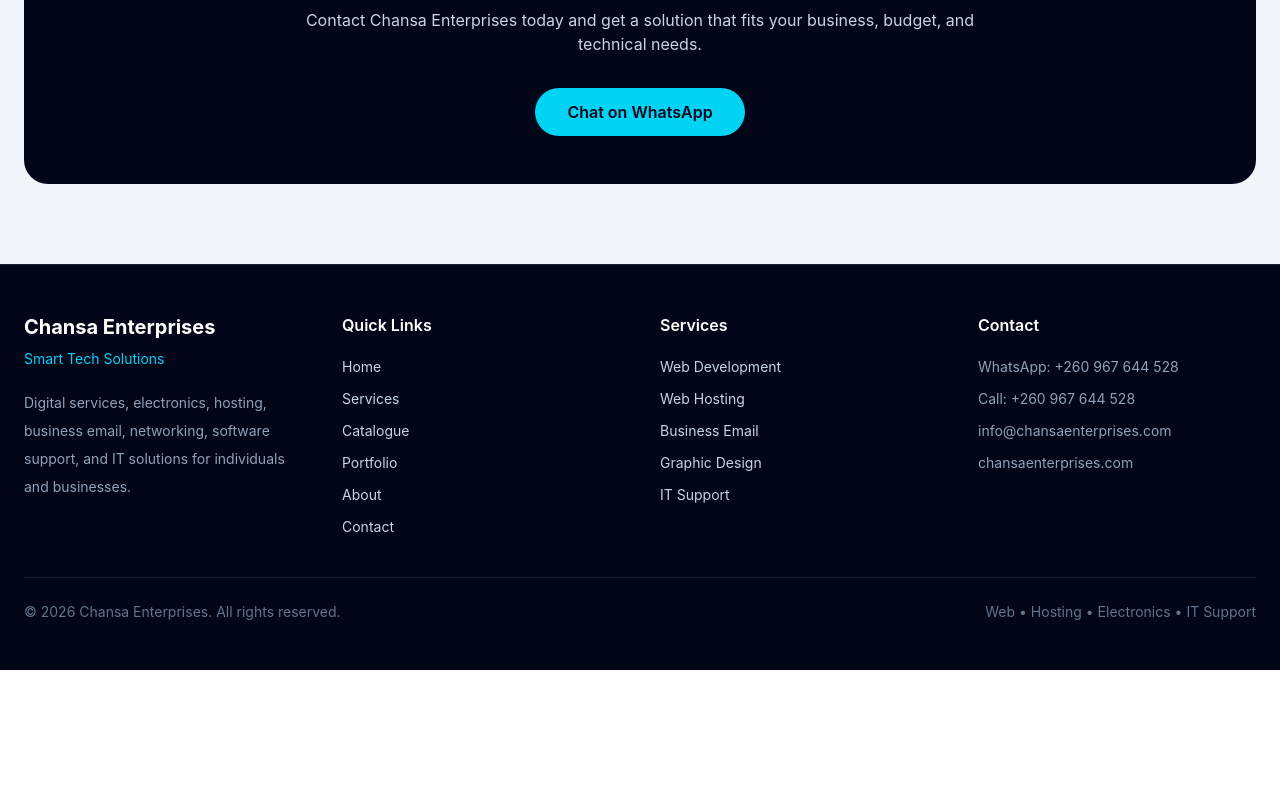
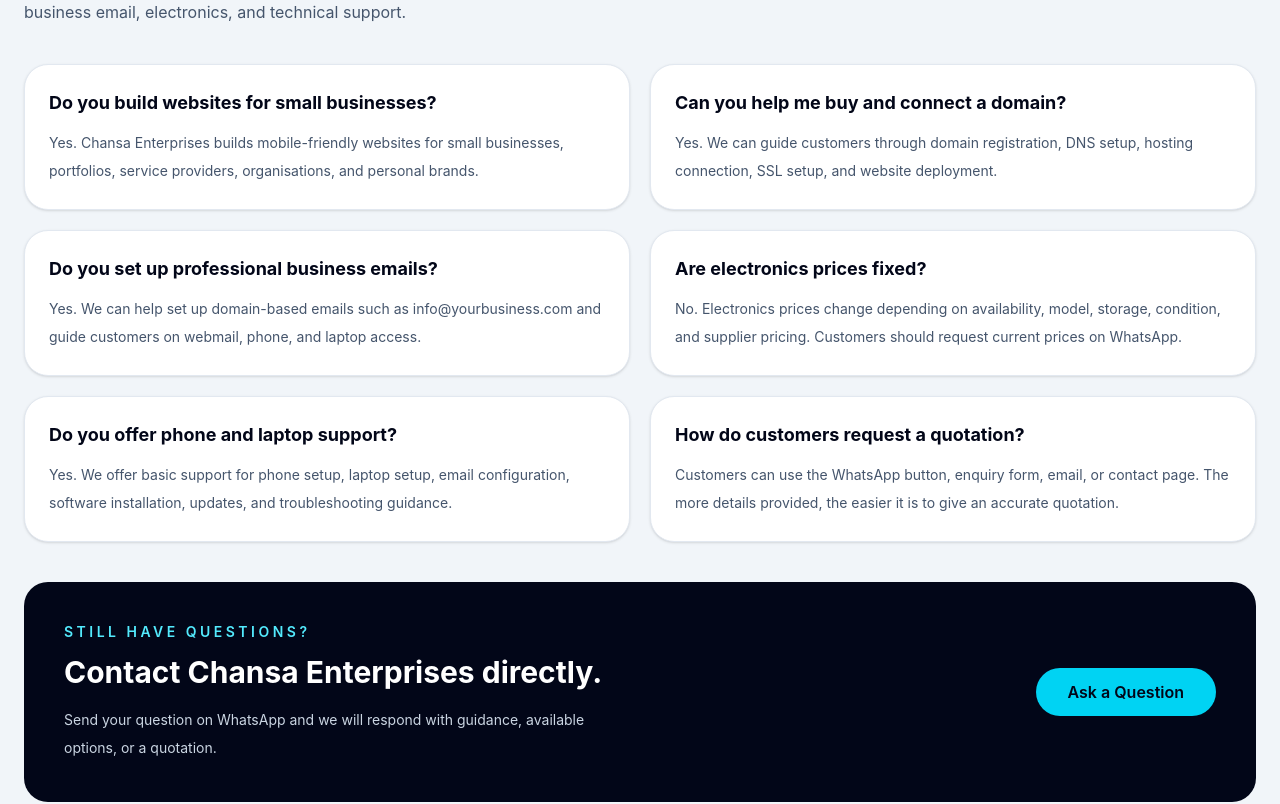
Before and after one commit to chansakelvin438-cloud/chansa-enterprises-website, a React (Vite) app: page / in a window 1280 px wide. Shown: the part 3806-4610 px from the top of the page. Before the commit the page ends 4476 px from the top, so only its background shows below. Built offline with nearby package versions, Linux system fonts and the light colour scheme.

Commit message:
Add FAQ section to homepage

```diff
--- a/src/pages/Home.jsx
+++ b/src/pages/Home.jsx
@@ -326,6 +326,99 @@
 </section>
 
       <section className="bg-slate-100 px-6 py-20 text-slate-950">
+  <div className="mx-auto max-w-7xl">
+    <div className="max-w-3xl">
+      <p className="text-sm font-semibold uppercase tracking-[0.25em] text-cyan-700">
+        Frequently Asked Questions
+      </p>
+
+      <h2 className="mt-4 text-3xl font-bold md:text-5xl">
+        Common questions before getting started.
+      </h2>
+
+      <p className="mt-4 text-slate-600">
+        These answers help customers understand how Chansa Enterprises handles
+        websites, hosting, business email, electronics, and technical support.
+      </p>
+    </div>
+
+    <div className="mt-10 grid gap-5 md:grid-cols-2">
+      {[
+        {
+          question: 'Do you build websites for small businesses?',
+          answer:
+            'Yes. Chansa Enterprises builds mobile-friendly websites for small businesses, portfolios, service providers, organisations, and personal brands.',
+        },
+        {
+          question: 'Can you help me buy and connect a domain?',
+          answer:
+            'Yes. We can guide customers through domain registration, DNS setup, hosting connection, SSL setup, and website deployment.',
+        },
+        {
+          question: 'Do you set up professional business emails?',
+          answer:
+            'Yes. We can help set up domain-based emails such as info@yourbusiness.com and guide customers on webmail, phone, and laptop access.',
+        },
+        {
+          question: 'Are electronics prices fixed?',
+          answer:
+            'No. Electronics prices change depending on availability, model, storage, condition, and supplier pricing. Customers should request current prices on WhatsApp.',
+        },
+        {
+          question: 'Do you offer phone and laptop support?',
+          answer:
+            'Yes. We offer basic support for phone setup, laptop setup, email configuration, software installation, updates, and troubleshooting guidance.',
+        },
+        {
+          question: 'How do customers request a quotation?',
+          answer:
+            'Customers can use the WhatsApp button, enquiry form, email, or contact page. The more details provided, the easier it is to give an accurate quotation.',
+        },
+      ].map((item) => (
+        <div
+          key={item.question}
+          className="rounded-3xl border border-slate-200 bg-white p-6 shadow-sm"
+        >
+          <h3 className="text-lg font-bold">{item.question}</h3>
+
+          <p className="mt-3 text-sm leading-7 text-slate-600">
+            {item.answer}
+          </p>
+        </div>
+      ))}
+    </div>
+
+    <div className="mt-10 rounded-3xl bg-slate-950 p-8 text-white md:p-10">
+      <div className="grid gap-6 md:grid-cols-2 md:items-center">
+        <div>
+          <p className="text-sm font-semibold uppercase tracking-[0.25em] text-cyan-300">
+            Still Have Questions?
+          </p>
+
+          <h3 className="mt-3 text-2xl font-bold md:text-3xl">
+            Contact Chansa Enterprises directly.
+          </h3>
+
+          <p className="mt-4 text-sm leading-7 text-slate-300">
+            Send your question on WhatsApp and we will respond with guidance,
+            available options, or a quotation.
+          </p>
+        </div>
+
+        <div className="flex md:justify-end">
+          <a
+            href="https://wa.me/260967644528?text=Hello%20Chansa%20Enterprises,%20I%20have%20a%20question%20about%20your%20services."
+            className="rounded-full bg-cyan-400 px-8 py-3 font-semibold text-slate-950 hover:bg-cyan-300"
+          >
+            Ask a Question
+          </a>
+        </div>
+      </div>
+    </div>
+  </div>
+</section>
+
+      <section className="bg-slate-100 px-6 py-20 text-slate-950">
         <div className="mx-auto max-w-7xl rounded-3xl bg-slate-950 px-6 py-12 text-center text-white md:px-12">
           <p className="text-sm font-semibold uppercase tracking-[0.25em] text-cyan-300">
             Get Started
```
